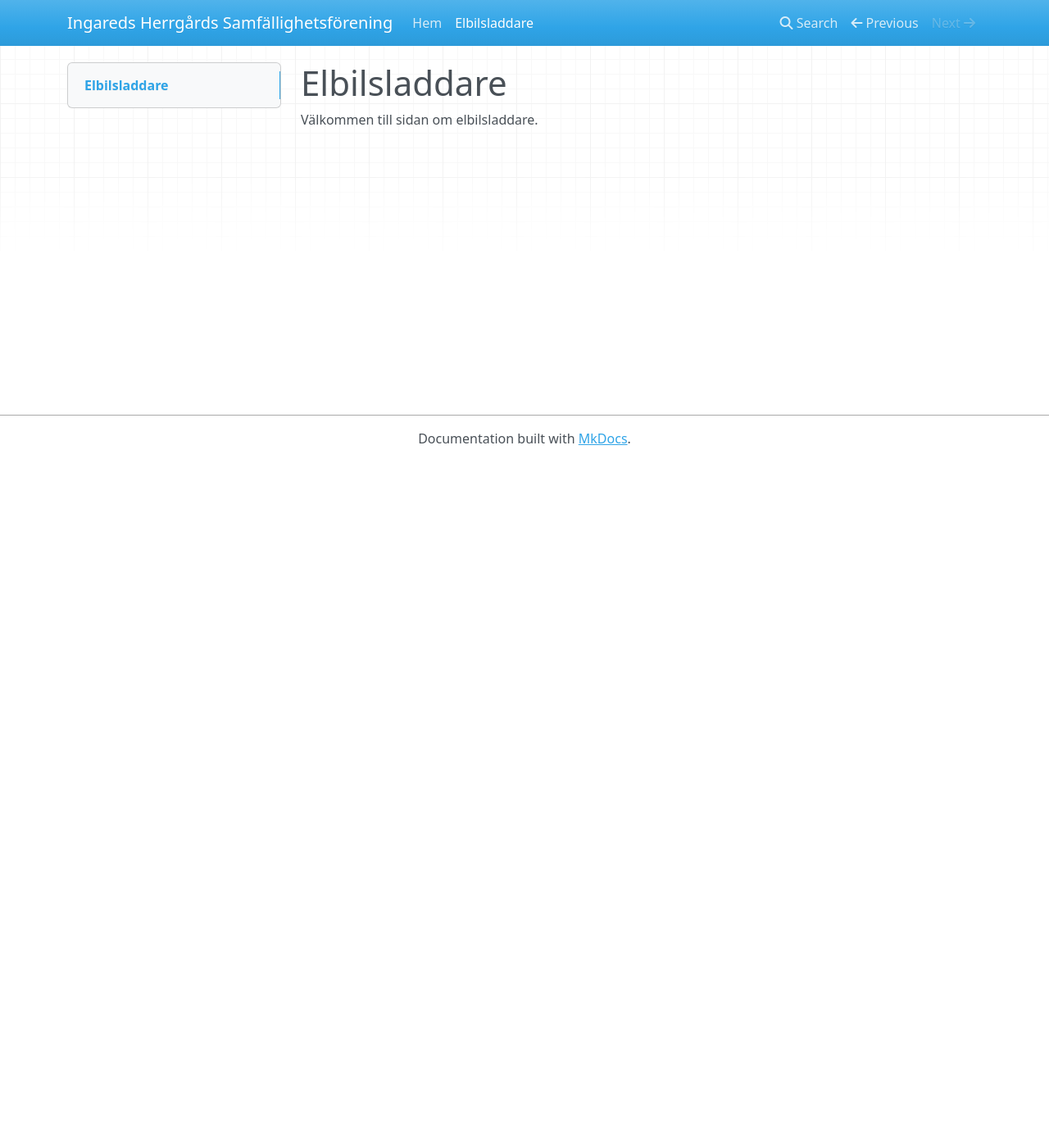
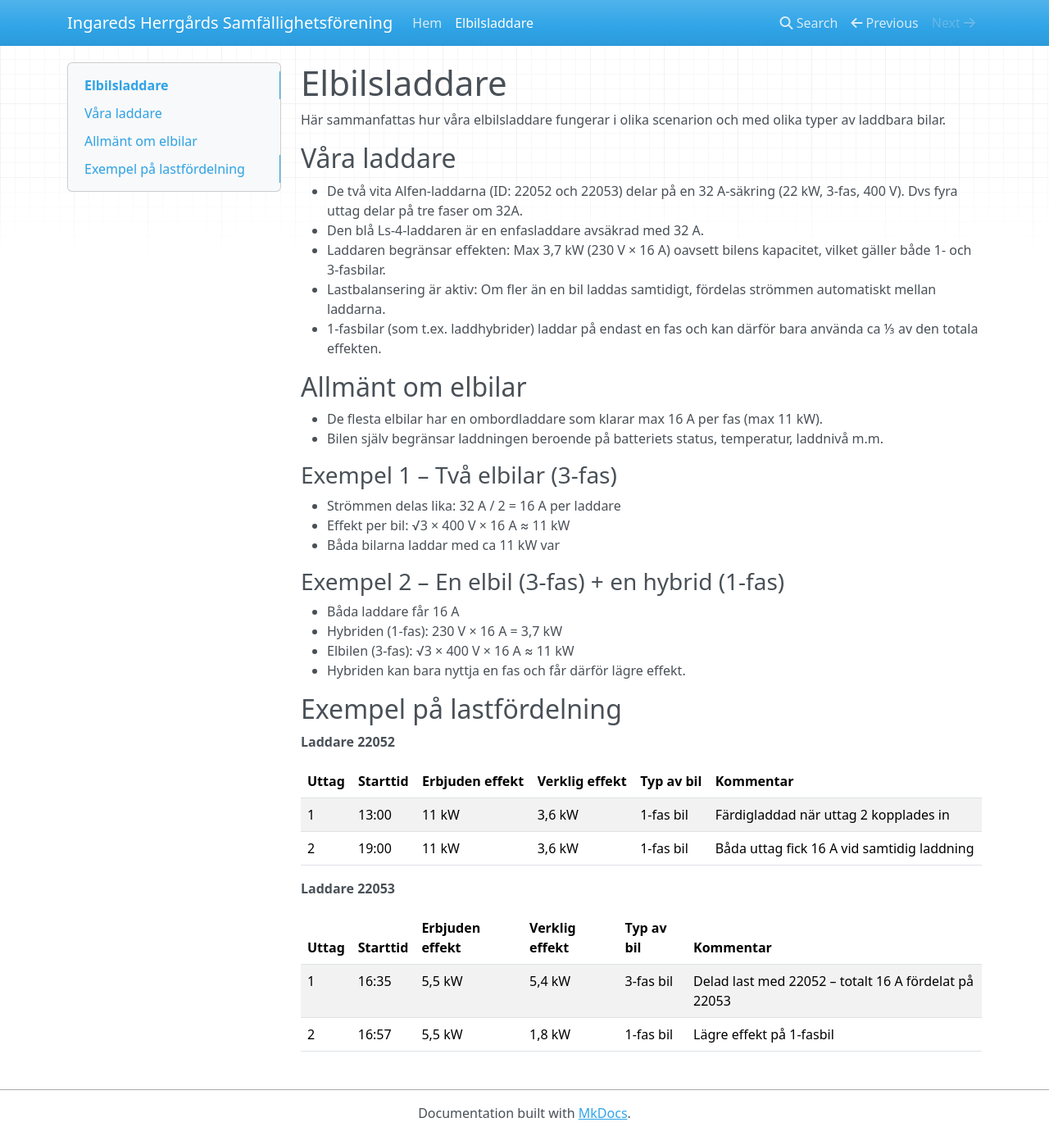
Before and after one commit to robin-persson/ingareds-herrgaard, an MkDocs documentation site: the page built from docs/elbilsladdare.md, in a window 1280 px wide and 1386 px high. Shown: the whole window at 82% size. Built offline with MkDocs 1.6.1, drawn with Linux system fonts in a browser that asks for light colours; nearby versions of some CDN libraries.

Commit message:
Uppdatera elbilsladdare.md med tydligare sammanfattning och exempel

```diff
--- a/docs/elbilsladdare.md
+++ b/docs/elbilsladdare.md
@@ -1,3 +1,43 @@
 # Elbilsladdare
 
-Välkommen till sidan om elbilsladdare.
+Här sammanfattas hur våra elbilsladdare fungerar i olika scenarion och med olika typer av laddbara bilar.
+
+## Våra laddare
+
+- De två vita Alfen-laddarna (ID: 22052 och 22053) delar på en 32 A-säkring (22 kW, 3-fas, 400 V). Dvs fyra uttag delar på tre faser om 32A.
+- Den blå Ls-4-laddaren är en enfasladdare avsäkrad med 32 A.
+  - Laddaren begränsar effekten: Max 3,7 kW (230 V × 16 A) oavsett bilens kapacitet, vilket gäller både 1- och 3-fasbilar.
+- Lastbalansering är aktiv: Om fler än en bil laddas samtidigt, fördelas strömmen automatiskt mellan laddarna.
+- 1-fasbilar (som t.ex. laddhybrider) laddar på endast en fas och kan därför bara använda ca ⅓ av den totala effekten.
+
+## Allmänt om elbilar
+
+- De flesta elbilar har en ombordladdare som klarar max 16 A per fas (max 11 kW).
+- Bilen själv begränsar laddningen beroende på batteriets status, temperatur, laddnivå m.m.
+
+### Exempel 1 – Två elbilar (3-fas)
+- Strömmen delas lika: 32 A / 2 = 16 A per laddare
+- Effekt per bil: √3 × 400 V × 16 A ≈ 11 kW
+- Båda bilarna laddar med ca 11 kW var
+
+### Exempel 2 – En elbil (3-fas) + en hybrid (1-fas)
+- Båda laddare får 16 A
+- Hybriden (1-fas): 230 V × 16 A = 3,7 kW
+- Elbilen (3-fas): √3 × 400 V × 16 A ≈ 11 kW
+- Hybriden kan bara nyttja en fas och får därför lägre effekt.
+
+## Exempel på lastfördelning
+
+**Laddare 22052**
+
+| Uttag | Starttid | Erbjuden effekt | Verklig effekt | Typ av bil | Kommentar |
+|-------|----------|-----------------|---------------|------------|-----------|
+| 1     | 13:00    | 11 kW           | 3,6 kW        | 1-fas bil  | Färdigladdad när uttag 2 kopplades in |
+| 2     | 19:00    | 11 kW           | 3,6 kW        | 1-fas bil  | Båda uttag fick 16 A vid samtidig laddning |
+
+**Laddare 22053**
+
+| Uttag | Starttid | Erbjuden effekt | Verklig effekt | Typ av bil | Kommentar |
+|-------|----------|-----------------|---------------|------------|-----------|
+| 1     | 16:35    | 5,5 kW          | 5,4 kW        | 3-fas bil  | Delad last med 22052 – totalt 16 A fördelat på 22053 |
+| 2     | 16:57    | 5,5 kW          | 1,8 kW        | 1-fas bil  | Lägre effekt på 1-fasbil |
```
